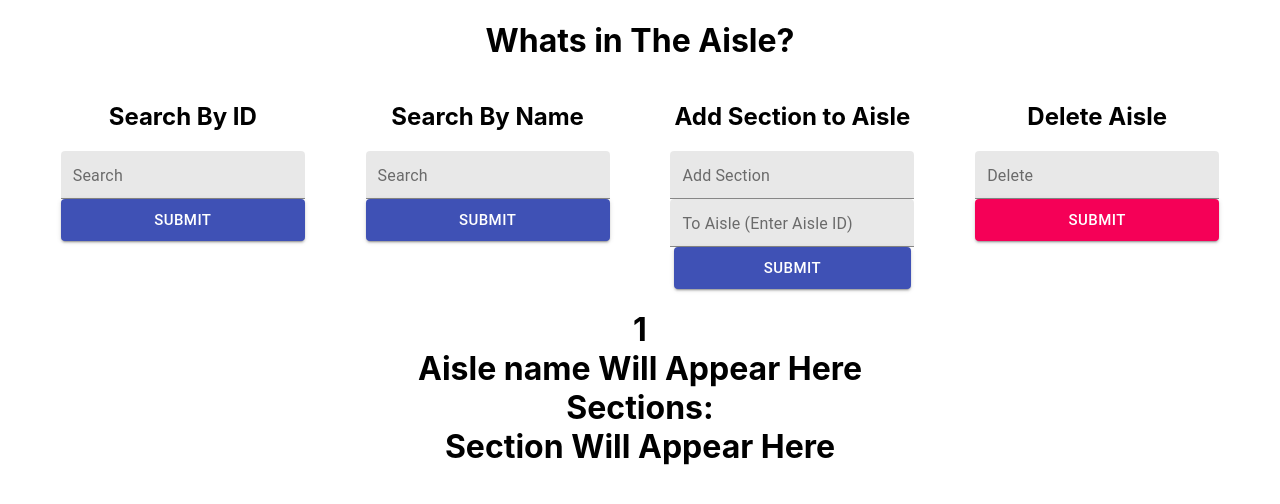
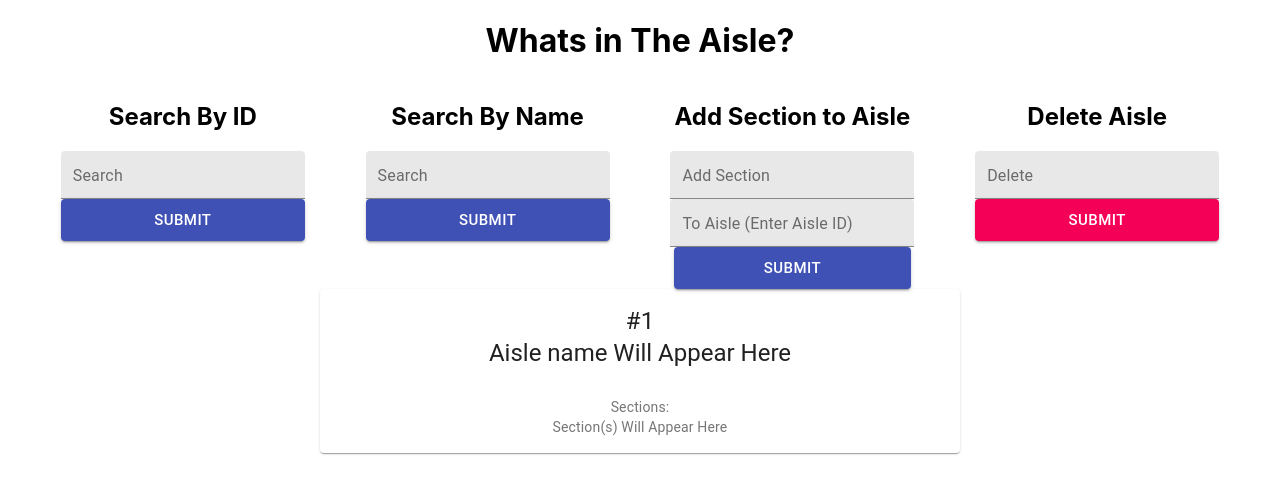
Before and after one commit to lanxdrey19/Real-Time-Aisle-Frontend, a React (Create React App) app in the folder my-app/: page / in a window 1280 px wide. Shown: the top 504 px of the page. Built offline with nearby package versions, Linux system fonts and the light colour scheme.

Commit message:
aisle information card

```diff
--- /dev/null
+++ b/my-app/src/Components/AisleCard.tsx
@@ -0,0 +1,49 @@
+import React from 'react';
+import { Grid, Typography, Card, CardActionArea,CardContent,CardMedia } from '@material-ui/core';
+import List from '@material-ui/core/List';
+
+
+function AisleCard(props : any) {
+
+    return (
+        <Grid
+        container
+        direction="row"
+        justify="center"
+        alignItems="center"
+        >
+        <Grid
+        item xs = {12} md = {6}>
+            <Card className='cardRoot'>
+                <CardActionArea>
+
+                <CardContent>
+                    <Typography align="center" gutterBottom variant="h5" component="h2">
+                    #{props.aisleID}
+                    <br></br>
+                    {props.aisleName}
+                    </Typography>
+                    <Typography variant="body2" color="textSecondary" component="p">
+
+                    <br></br>
+                    Sections:
+                    <br></br>
+                    {props.sections.map((sections : any ,key : any) => (
+                        <span key={key}>
+                            {sections.sectionName + " "}
+                            <br></br>
+                        </span>
+                    ))}
+
+                    </Typography>
+                </CardContent>
+                </CardActionArea>
+
+            </Card>
+
+        </Grid>
+        </Grid>
+    )
+}
+
+export default AisleCard;
--- a/my-app/src/Components/AllAisleSection.tsx
+++ b/my-app/src/Components/AllAisleSection.tsx
@@ -6,6 +6,7 @@ import AddSection from './AddSection';
 import DeleteAisle from './DeleteAisle';
 import { GetAisleById } from '.././ApiCalls/GetAisleById';
 import dataInitialiser from '.././dataInitialiser';
+import AisleCard from './AisleCard';
 
 
 function AllAisleSection(props : any) {
@@ -42,21 +43,10 @@ function AllAisleSection(props : any) {
         </Grid>
         {!isLoading && currentAisle ? (
 
-            <h1>
-                {currentAisle.aisleID}
-                <br></br>
-                {currentAisle.aisleName}
-                <br></br>
-                Sections:
-                <br></br>
-                {currentAisle.sections.map((section : any ,key : any) => (
-                        <span key={key}>
-                            {section.sectionName + " "}
-                            <br></br>
-                        </span>
-                    ))}
-
-            </h1>
+            <AisleCard aisleName={currentAisle.aisleName}
+            aisleID={currentAisle.aisleID}
+            sections={currentAisle.sections}
+            />
 
         ) : null }
         </div>
--- a/my-app/src/dataInitialiser.tsx
+++ b/my-app/src/dataInitialiser.tsx
@@ -1,3 +1,3 @@
 export default {
-    aisleID: 1, aisleName: "Aisle name Will Appear Here", sections: [{sectionID: 1, sectionName: "Section Will Appear Here", aisleID: 1}]
+    aisleID: 1, aisleName: "Aisle name Will Appear Here", sections: [{sectionID: 1, sectionName: "Section(s) Will Appear Here", aisleID: 1}]
 }
```
